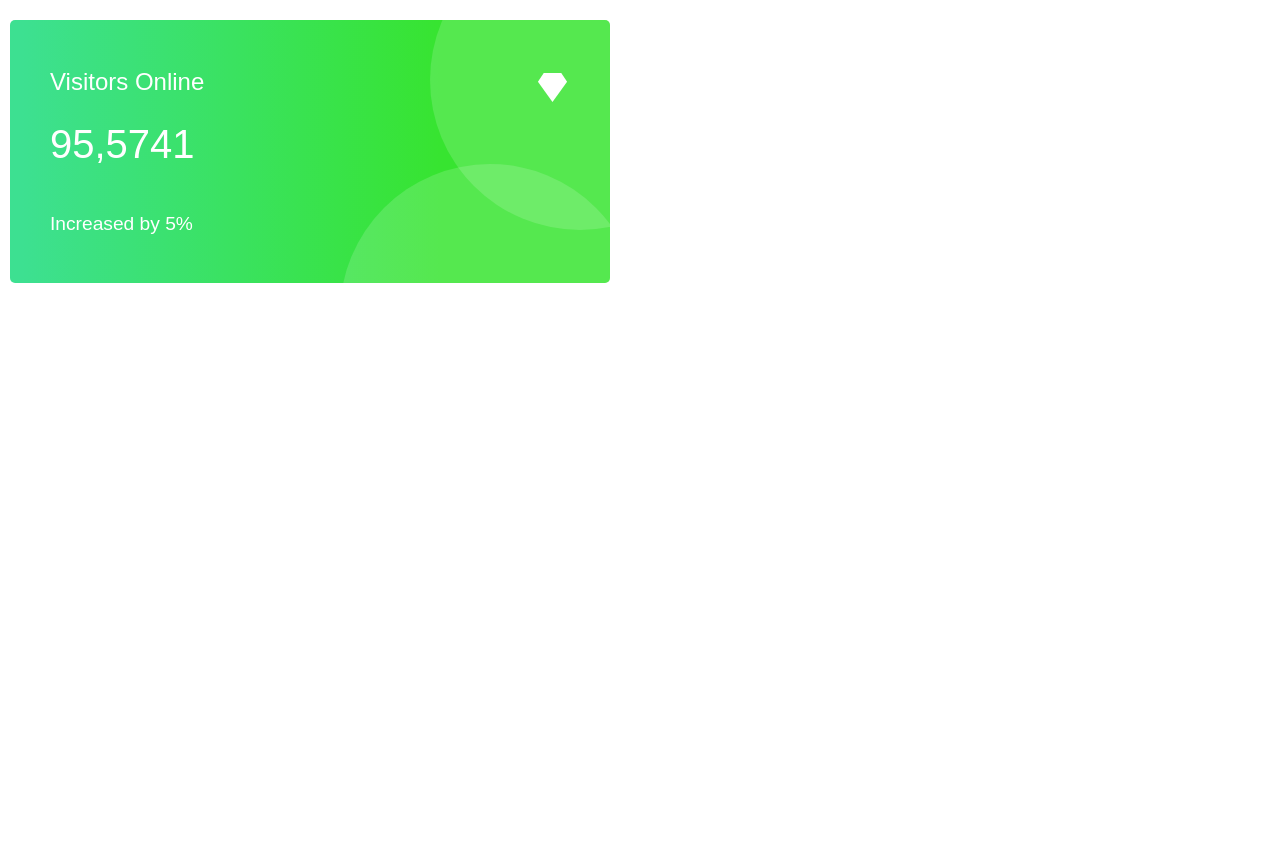
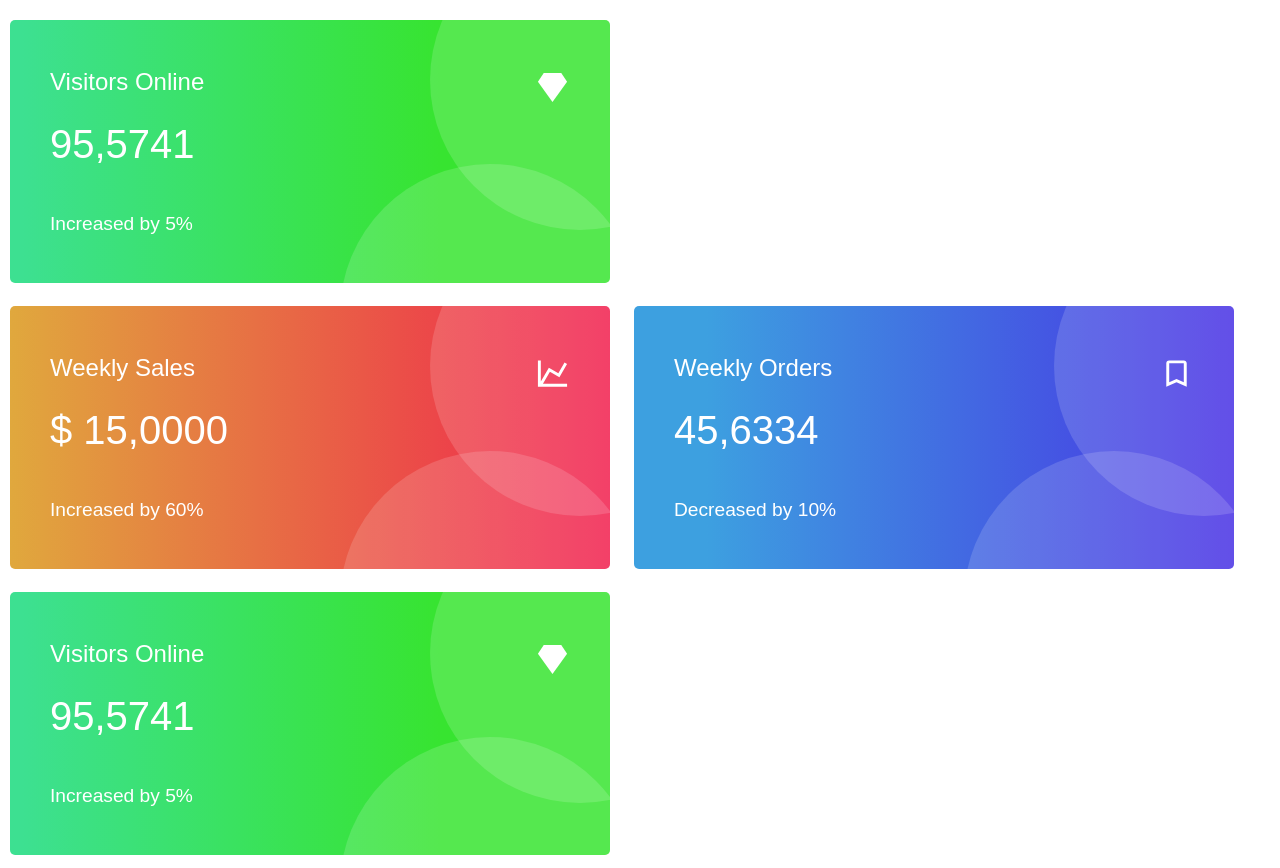
Before and after one commit to AntoshkivKola/practice04_cards, a plain HTML site: page index.html in a window 1280 px wide. Shown: the part 849-1717 px from the top of the page. Before the commit the page ends 1145 px from the top, so only its background shows below. Drawn offline with Linux system fonts and the light colour scheme.

Commit message:
Optimize bg for cards

```diff
--- a/assets/css/style.css
+++ b/assets/css/style.css
@@ -34,14 +34,14 @@
 
 }
 
-.bg-weekly-sales{
+.wrapper-card:nth-child(3n+1){
   background: linear-gradient(90deg, rgba(224,168,61,1) 0%, rgba(241,31,78,1) 100%);
 }
 
-.bg-weekly-orders{
+.wrapper-card:nth-child(3n+2){
   background: linear-gradient(90deg, rgba(61,160,224,1) 12%, rgba(72,48,228,1) 100%);
 }
-.bg-visitors-online{
+.wrapper-card:nth-child(3n+3){
   background: linear-gradient(90deg, rgba(61,224,145,1) 2%, rgba(55,228,48,1) 72%);
 }
 
--- a/index.html
+++ b/index.html
@@ -37,7 +37,7 @@
 
 
      <section>
-      <div class="wrapper-card bg-weekly-sales">
+      <div class="wrapper-card">
        <div class="card">
          <h2 class="card-header ">Weekly Sales</h2>
          <img src="./assets/icons/chart-line.svg" alt="chart line" class="card-icon">
@@ -45,7 +45,7 @@
          <span class="card-dop-info">Increased by 60%</span>
        </div>
       </div>
-      <div class="wrapper-card bg-weekly-orders">
+      <div class="wrapper-card">
        <div class="card">
          <h2 class="card-header ">Weekly Orders</h2>
          <img src="./assets/icons/bookmark-outline.svg" alt="chart line" class="card-icon">
@@ -53,7 +53,34 @@
          <span class="card-dop-info">Decreased by 10%</span>
        </div>
       </div>
-      <div class="wrapper-card bg-visitors-online">
+      <div class="wrapper-card">
+       <div class="card">
+         <h2 class="card-header">Visitors online</h2>
+         <img src="./assets/icons/diamond.svg" alt="chart line" class="card-icon">
+         <span class="card-numbers">95,5741</span>
+         <span class="card-dop-info">Increased by 5%</span>
+       </div>
+      </div>
+    </section>
+
+    <section>
+      <div class="wrapper-card">
+       <div class="card">
+         <h2 class="card-header ">Weekly Sales</h2>
+         <img src="./assets/icons/chart-line.svg" alt="chart line" class="card-icon">
+         <span class="card-numbers">$ 15,0000</span>
+         <span class="card-dop-info">Increased by 60%</span>
+       </div>
+      </div>
+      <div class="wrapper-card">
+       <div class="card">
+         <h2 class="card-header ">Weekly Orders</h2>
+         <img src="./assets/icons/bookmark-outline.svg" alt="chart line" class="card-icon">
+         <span class="card-numbers">45,6334</span>
+         <span class="card-dop-info">Decreased by 10%</span>
+       </div>
+      </div>
+      <div class="wrapper-card">
        <div class="card">
          <h2 class="card-header">Visitors online</h2>
          <img src="./assets/icons/diamond.svg" alt="chart line" class="card-icon">
```
